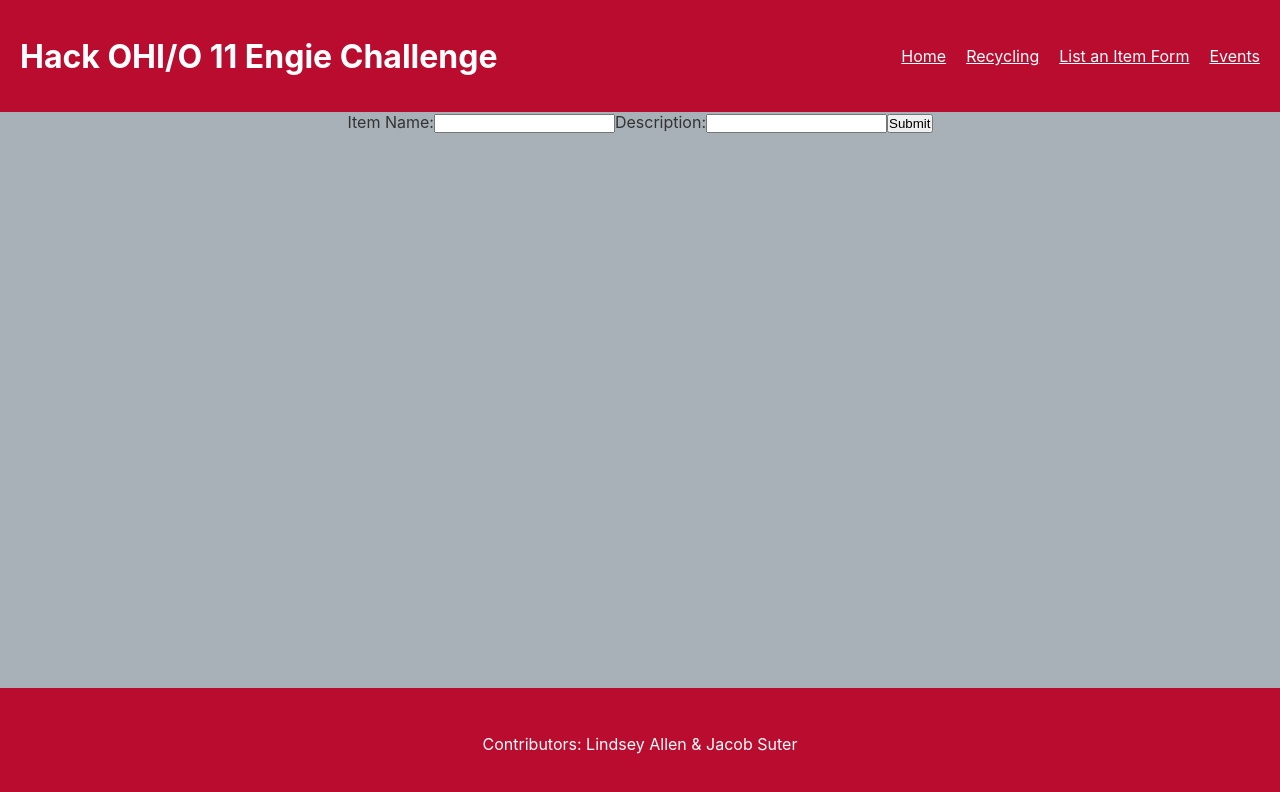
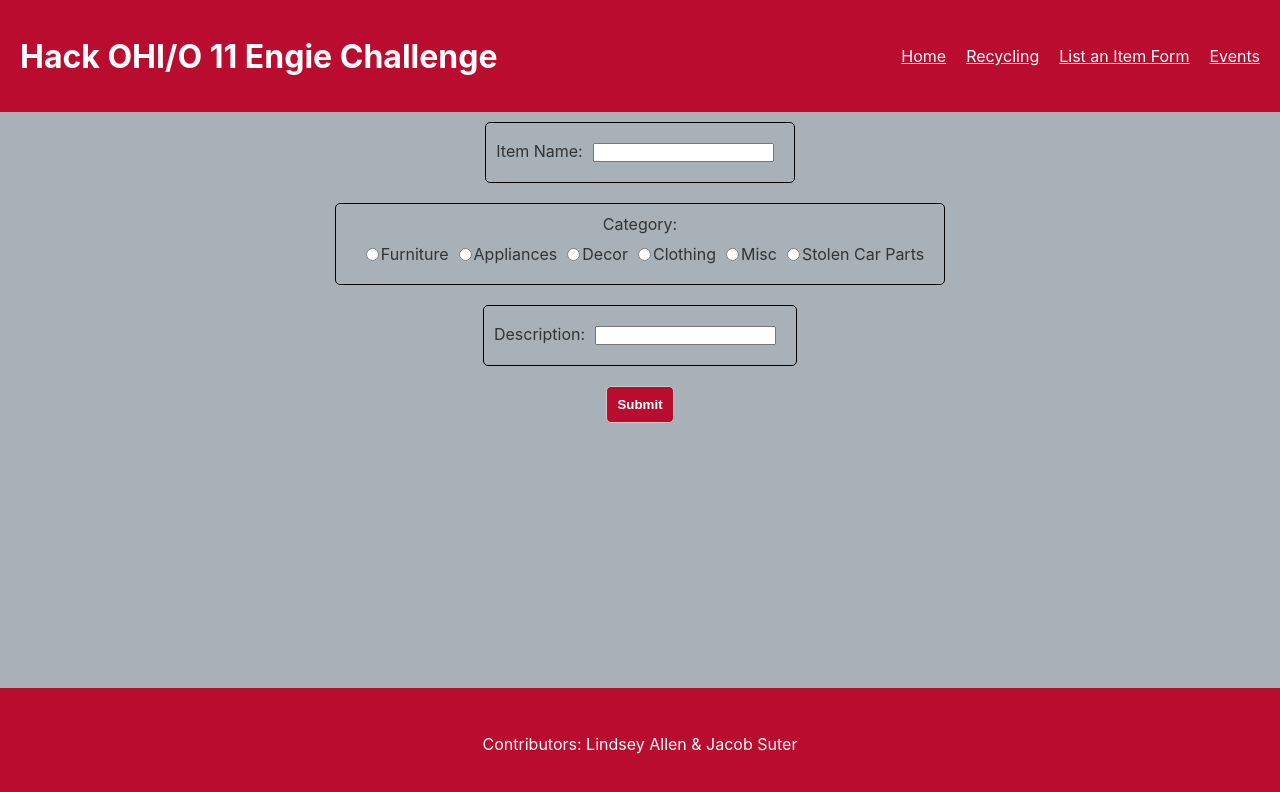
Before and after one commit to suterj12/hackohioengiechallenge, a React (Create React App) app in the folder hackproject/: page /ListForm in a window 1280 px wide. Shown: the top 792 px of the page. Built offline with nearby package versions, Linux system fonts and the light colour scheme.

Commit message:
form styleeee

```diff
--- a/hackproject/src/ListForm.css
+++ b/hackproject/src/ListForm.css
@@ -14,13 +14,26 @@
     margin: 10 px;
 }
 
-#form input {
+.form-spacer {
     padding: 10px;
+    margin: 10px;
+    border: 1px solid #000;
     border-radius: 5px;
-    border: 1px solid #ccc;
 }
 
-#form button {
+#form input {
+    margin: 10px;
+}
+
+.categories {
+    display: flex;
+    flex-direction: row;
+    align-items: center;
+    justify-content: center;
+    margin: 10px;
+}
+
+#form input[type="submit"] {
     margin: 10px;
     padding: 10px;
     border-radius: 5px;
@@ -30,3 +43,7 @@
     font-weight: bold;
     cursor: pointer;
 }
+
+#form input[type="radio"] {
+    margin: 0px 2px 0px 10px;
+}
--- a/hackproject/src/pages/ListForm.js
+++ b/hackproject/src/pages/ListForm.js
@@ -3,7 +3,8 @@ import ReactDOM from 'react-dom/client';
 
 function ListForm(props) {
     return (
-      <form onSubmit={props.handleSubmit}>
+      <form id="form" onSubmit={props.handleSubmit}>
+        <div class="form-spacer">
             <label>Item Name:
             <input
             type="text"
@@ -12,6 +13,25 @@ function ListForm(props) {
             onChange={props.onChange}
             />
             </label>
+        </div>
+        <div class="form-spacer">
+            <label>Category:</label>
+            <div class="categories">
+                <input type="radio" id="furniture" name="dontation_cat" value="furniture" />
+                <label for="furniture">Furniture</label>
+                <input type="radio" id="appliances" name="dontation_cat" value="appliances" />
+                <label for="appliances">Appliances</label>
+                <input type="radio" id="decor" name="dontation_cat" value="decor" />
+                <label for="decor">Decor</label>
+                <input type="radio" id="clothing" name="dontation_cat" value="clothing" />
+                <label for="clothing">Clothing</label>
+                <input type="radio" id="misc" name="dontation_cat" value="misc" />
+                <label for="misc">Misc</label>
+                <input type="radio" id="stolencarparts" name="dontation_cat" value="stolencarparts" />
+                <label for="stolencarparts">Stolen Car Parts</label>
+            </div>
+        </div>
+        <div class="form-spacer">
             <label>Description:
             <input
                 type="text"
@@ -20,6 +40,7 @@ function ListForm(props) {
                 onChange={props.onChange}
             />
             </label>
+          </div>
           <input type="submit" />
       </form>
     )
```
Lines whose indentation alone changed are shown as unchanged.
